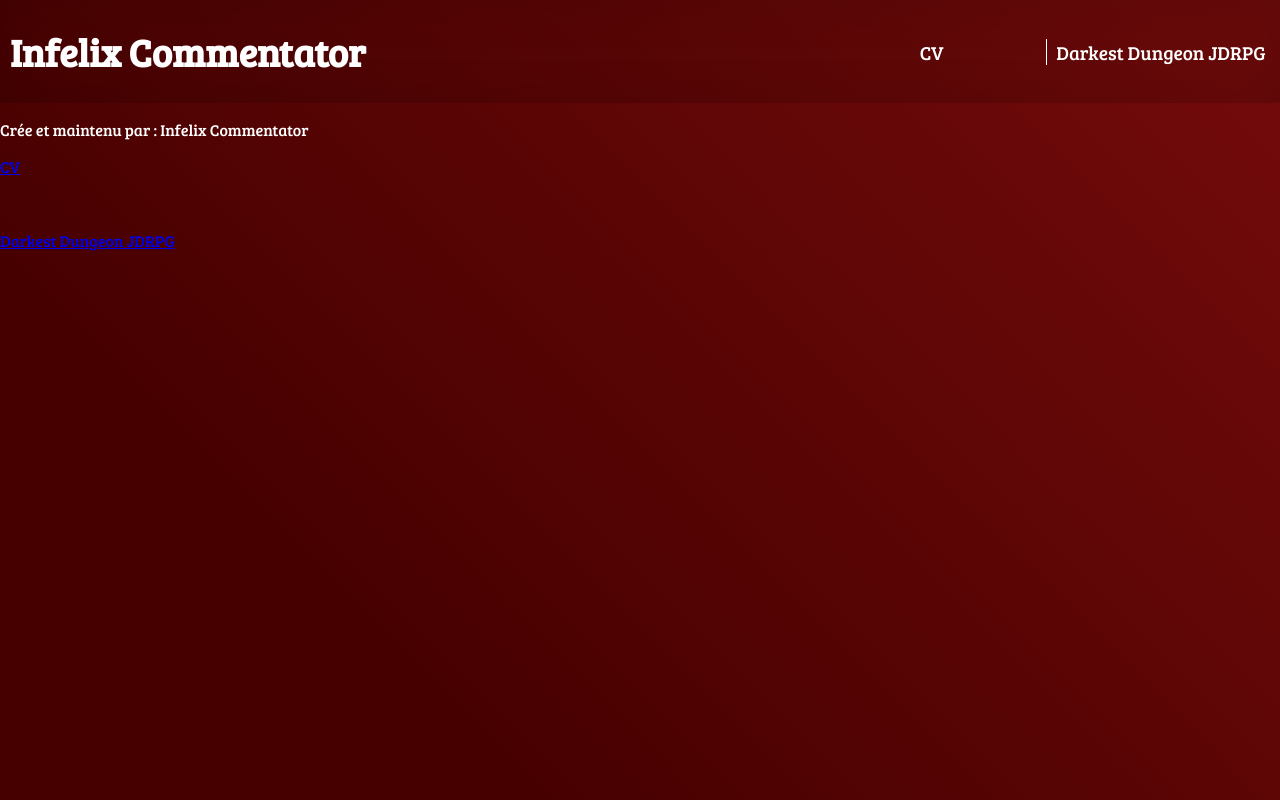
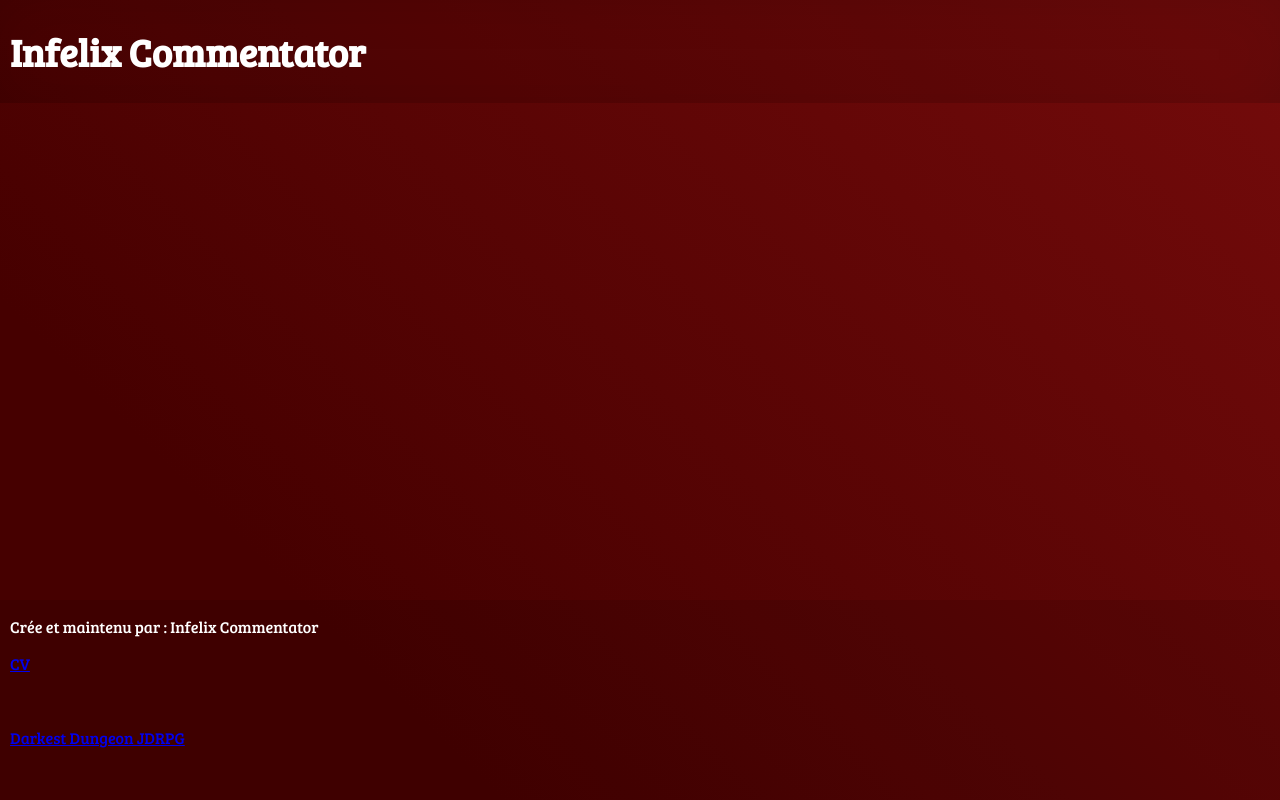
Before and after one commit to gontier-luke/infelix-framework, a PHP site: template templates/cv/head.php in a window 1280 px wide. Run offline with PHP 8.4, Linux system fonts and the light colour scheme; the template is opened without the code that fills it: most values are stand-ins (such as "Sample title", 1, 10 or a date in 2020); data that the repository does not hold is empty; style sheets or scripts are compiled from the project's sources; some libraries are stand-ins or nearby versions.

Commit message:
page d'accueil - header style #3
- fix header et footer
- fix redirection 404

```diff
--- a/assets/css/base.scss
+++ b/assets/css/base.scss
@@ -6,4 +6,5 @@
 
 @import "infelix-strap";
 @import "func";
+@import "footer";
 @import "index";
--- /dev/null
+++ b/assets/css/footer.scss
@@ -0,0 +1,4 @@
+.footer{
+    background-color: rgba(0, 0, 0, 0.1);
+    justify-self: flex-end;
+}
--- a/assets/css/index.scss
+++ b/assets/css/index.scss
@@ -13,6 +13,8 @@
         background-image: linear-gradient(45deg,#460000 24%, #750B0B 100%);
         color: white;
         font-family: "Bree Serif", sans-serif;
+        grid-template-columns: 1fr;
+        grid-template-rows: 100px 1fr 200px;
 
         .header-menu{
             justify-content: space-between;
--- a/assets/css/infelix-strap.scss
+++ b/assets/css/infelix-strap.scss
@@ -75,14 +75,7 @@
   }
 }
 
-.row {
-  display: flex;
-  flex-wrap: wrap;
-  margin-left: -.625rem;
-  margin-right: -.625rem;
-}
 
-// Flex
 
 .flex {
   display: flex;
@@ -169,7 +162,12 @@
 .row {
   display: flex;
   flex-wrap: wrap;
-  margin: -15px;
+  margin-left: -.625rem;
+  margin-right: -.625rem;
+}
+
+.d-grid {
+  display: grid;
 }
 
 .col {
--- a/controllers/MaintenanceController.php
+++ b/controllers/MaintenanceController.php
@@ -7,10 +7,11 @@
     public function __construct()
     {
         $this->template = 'maitenance.php';
-        $this->addCSS('style.css');
+        $this->addCSS('styles.css');
         $this->setTitle('Infelix Commentator - Maintenance');
     }
 
+    #[Route('/maintenance', 'maintenance')]
     public function maintenance(): bool
     {
         $this->renderTemplate();
--- a/controllers/NotFoundController.php
+++ b/controllers/NotFoundController.php
@@ -11,6 +11,7 @@
         $this->setTitle('Infelix Commentator - 404');
     }
 
+    #[Route('/404', 'notFound')]
     public function notFound(): bool
     {
         $this->renderTemplate();
--- a/templates/base.php
+++ b/templates/base.php
@@ -6,7 +6,7 @@
         <link rel="stylesheet" type="text/css" href="<?= $stylesheet ?>">
     <?php } ?>
 </head>
-<body class="flex flex-column">
+<body class="d-grid">
     <header>
         <?php require 'header.php'; ?>
     </header>
@@ -15,7 +15,7 @@
         <?php echo $content; ?>
     </main>
 
-    <footer>
+    <footer class="footer container-fluid">
         <?php require 'footer.php'; ?>
     </footer>
 </body>
--- a/templates/header.php
+++ b/templates/header.php
@@ -8,7 +8,10 @@
     <div class="header-menu container-fluid">
         <h1 class="title"><a href="/">Infelix Commentator</a></h1>
         <div class="pages">
-            <div class="pages-btn"><a href="/cv">CV</a></div>
-            <div class="pages-btn"><a href="/darkest-dungeon">Darkest Dungeon JDRPG</a></div>
+            <?php foreach ($menuLinks as $name => $link) { ?>
+                <div class="pages-btn">
+                    <a href="<?= $link ?>"><?= $name ?></a>
+                </div>
+            <?php } ?>
         </div>
     </div>
```
Also changed, not shown: build/css/styles.css (+1 -1 lines), classes/Controller.php (+15 -5 lines), classes/Router.php (+18 -6 lines).
